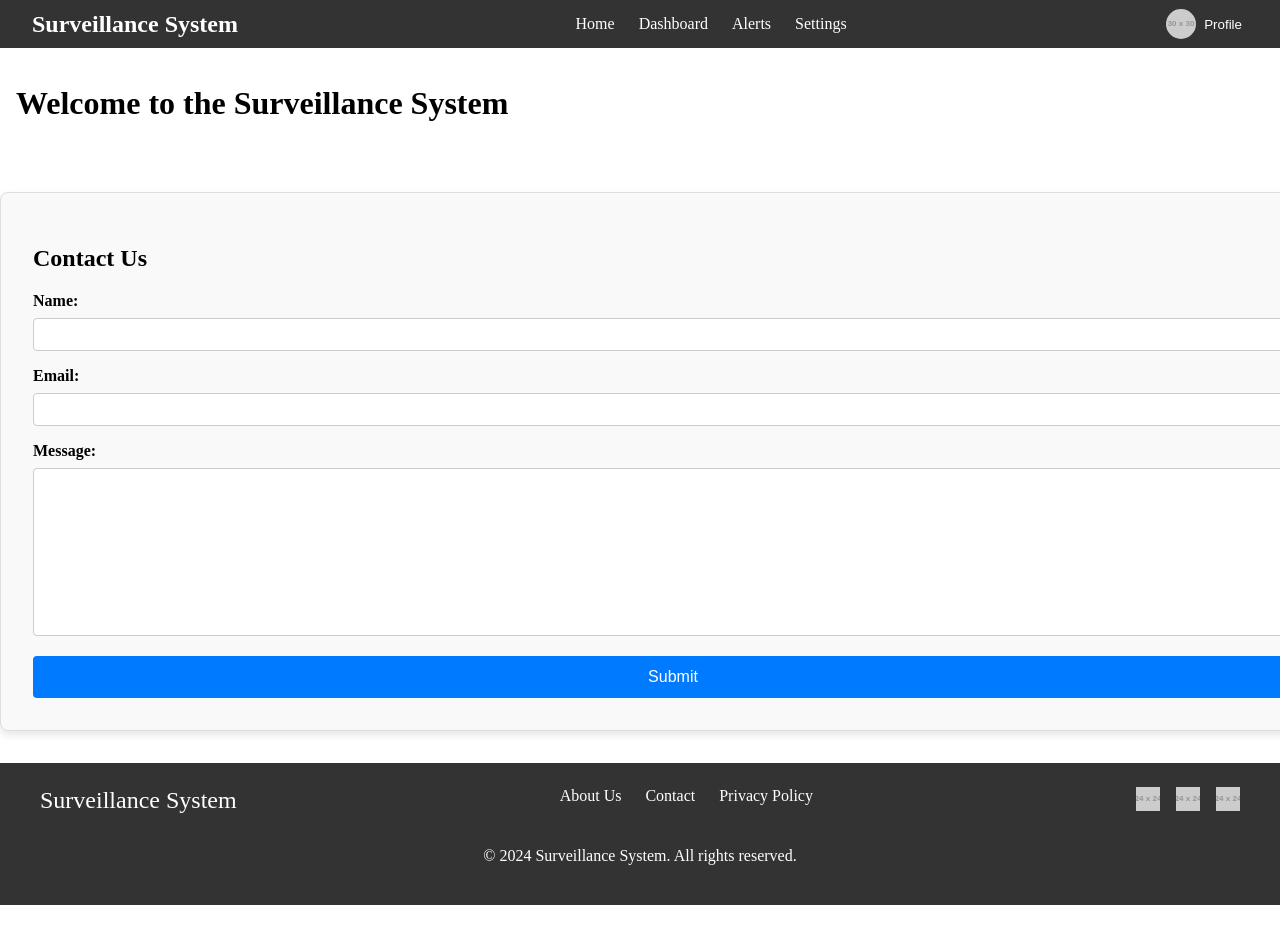
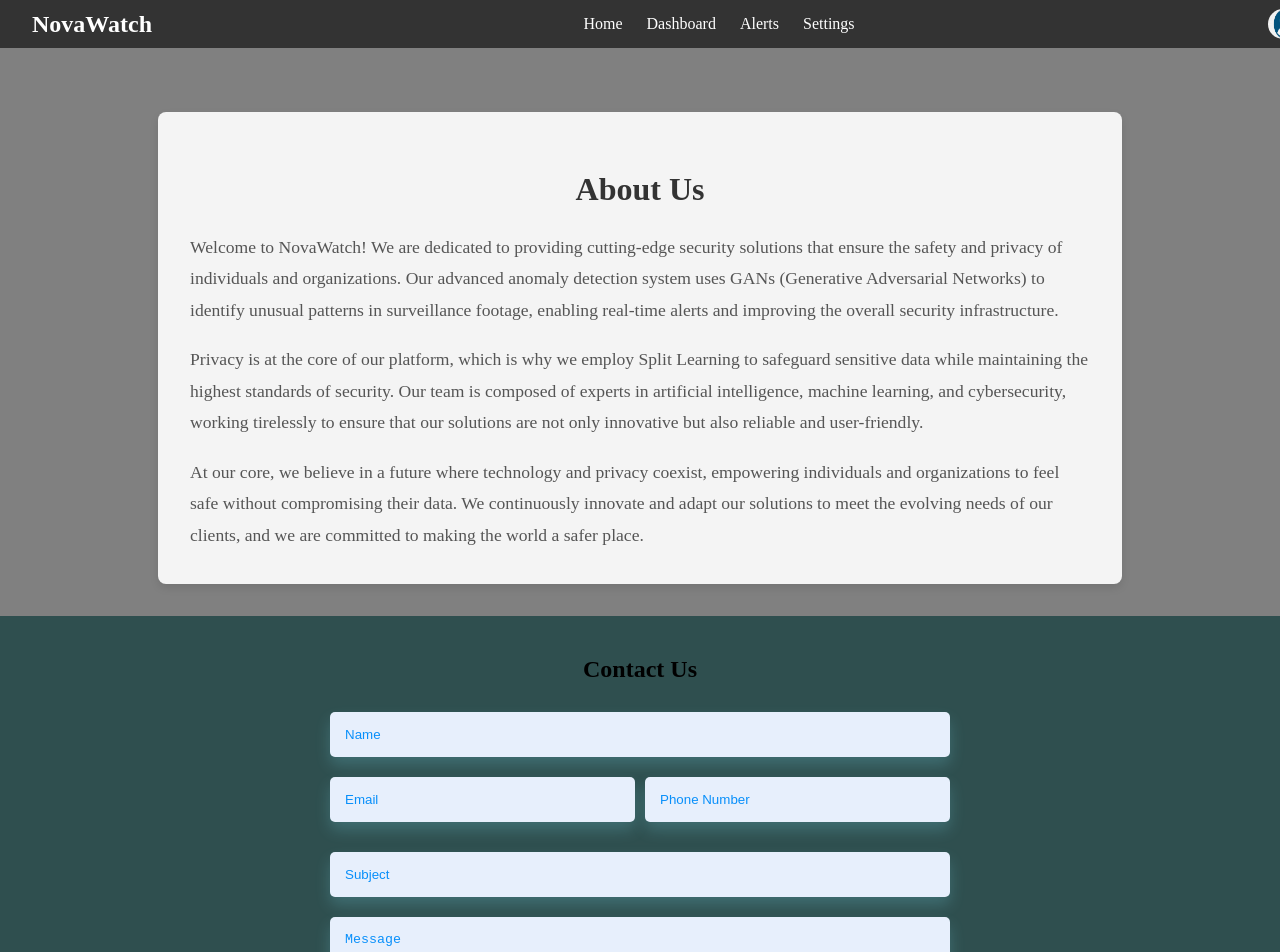
Before and after one commit to AaronPereira21/surveillance-frontend, a React (Create React App) app: page / in a window 1280 px wide. Shown: the top 952 px of the page. Before the commit the page ends 905 px from the top, so only its background shows below. Built offline with nearby package versions, Linux system fonts and the light colour scheme.

Commit message:
Updated contactform and and added about us

```diff
--- a/src/App.css
+++ b/src/App.css
@@ -4,6 +4,8 @@
   display: flex;
   flex-direction: column;
   min-height: 100vh;
+  background-color: grey;
+  width: 100%;
 }
 
 .content {
--- a/src/App.js
+++ b/src/App.js
@@ -4,6 +4,7 @@ import React from 'react';
 import Navbar from './Components/navbar';
 import Footer from './Components/footer';
 import ContactForm from './Components/contact';
+import AboutUs from './Components/aboutus';
 import './App.css';  // Import global styles
 
 function App() {
@@ -12,11 +13,9 @@ function App() {
       <Navbar />  {/* Render the Navbar */}
 
       <div className="content">
-        {/* Main content */}
-        <h1>Welcome to the Surveillance System</h1>
-        {/* Add other pages, components, or routes */}
+     </div>
+      <AboutUs/>
 
-      </div>
       <ContactForm />
       <Footer />  {/* Render the Footer */}
     </div>
--- /dev/null
+++ b/src/Components/AboutUs.css
@@ -0,0 +1,29 @@
+/* src/components/AboutUs/AboutUs.css */
+
+.about-us-container {
+    width: 100%;
+    max-width: 900px; /* Limit the maximum width */
+    margin: 2rem auto; /* Center the container */
+    padding: 2rem;
+    background-color: #f4f4f4;
+    border-radius: 8px;
+    box-shadow: 0 4px 8px rgba(0, 0, 0, 0.1);
+  }
+
+  .about-us-container h2 {
+    text-align: center;
+    margin-bottom: 1.5rem;
+    font-size: 2rem;
+    color: #333;
+  }
+
+  .about-us-container p {
+    line-height: 1.8;
+    font-size: 1.1rem;
+    margin-bottom: 1rem;
+    color: #555;
+  }
+
+  .about-us-container p:last-child {
+    margin-bottom: 0;
+  }
--- a/src/Components/Navbar.css
+++ b/src/Components/Navbar.css
@@ -7,6 +7,7 @@
     background-color: #333;
     padding: 0.5rem 2rem;
     color: white;
+    width: 100%;
   }
 
   .navbar-brand {
--- /dev/null
+++ b/src/Components/aboutus.jsx
@@ -0,0 +1,33 @@
+// src/components/AboutUs/AboutUs.jsx
+import React from 'react';
+import './AboutUs.css';
+
+const AboutUs = () => {
+  return (
+    <div className="about-us-container">
+      <h2>About Us</h2>
+      <p>
+        Welcome to NovaWatch! We are dedicated to providing cutting-edge
+        security solutions that ensure the safety and privacy of individuals and organizations.
+        Our advanced anomaly detection system uses GANs (Generative Adversarial Networks) to
+        identify unusual patterns in surveillance footage, enabling real-time alerts and improving
+        the overall security infrastructure.
+      </p>
+      <p>
+        Privacy is at the core of our platform, which is why we employ Split Learning to safeguard
+        sensitive data while maintaining the highest standards of security. Our team is composed
+        of experts in artificial intelligence, machine learning, and cybersecurity, working
+        tirelessly to ensure that our solutions are not only innovative but also reliable and
+        user-friendly.
+      </p>
+      <p>
+        At our core, we believe in a future where technology and privacy coexist, empowering
+        individuals and organizations to feel safe without compromising their data. We continuously
+        innovate and adapt our solutions to meet the evolving needs of our clients, and we are
+        committed to making the world a safer place.
+      </p>
+    </div>
+  );
+};
+
+export default AboutUs;
--- a/src/Components/contact.css
+++ b/src/Components/contact.css
@@ -1,58 +1,123 @@
-/* src/components/ContactForm/ContactForm.css */
-
 .contact-form-container {
-  width: 100%;
-
-  margin: 2rem auto; /* Center the form horizontally */
-  padding: 2rem;
-  border: 1px solid #ddd;
-  border-radius: 8px;
-  background-color: #f9f9f9;
-  box-shadow: 0 4px 8px rgba(0, 0, 0, 0.1); /* Optional: Add shadow for better appearance */
+  display: flex;
+  flex-direction: column;
+  align-items: center;
+  padding: 20px;
+  background-color: darkslategrey;
 }
 
-.contact-form h2 {
+.center {
   text-align: center;
-  margin-bottom: 1rem;
 }
 
-.contact-form label {
-  display: block;
-  margin-bottom: 0.5rem;
-  font-weight: bold;
+.form {
+  display: flex;
+  flex-direction: column;
+  align-items: flex-start;
+  width: 100%;
+  max-width: 50%;
+  margin: 0 auto;
 }
 
-.contact-form input,
-.contact-form textarea {
+.input-field {
+  border: none;
+  border-radius: 5px;
+  color: #088FFA;
+  background-color: #e7effc;
+  box-shadow: 0px 8px 15px rgba(132, 237, 255, 0.2);
   width: 100%;
-  padding: 0.5rem;
-  margin-bottom: 1rem;
-  border: 1px solid #ccc;
-  border-radius: 4px;
+  padding: 15px;
+  margin: 10px 0;
+  box-sizing: border-box;
+  resize: none;
 }
 
-.contact-form textarea {
-  height: 150px;
-  resize: vertical;
+.input-field::placeholder {
+  color: #088FFA;
 }
 
-.contact-form button {
+.inline-fields {
+  display: flex;
+  gap: 10px;
   width: 100%;
-  padding: 0.75rem;
-  background-color: #007bff;
-  color: white;
-  border: none;
-  border-radius: 4px;
-  font-size: 1rem;
-  cursor: pointer;
+  margin-bottom: 10px;
 }
 
-.contact-form button:disabled {
-  background-color: #aaa;
+/* form {
+  background-color: #d3e4fe;
+  padding: 20px;
+  border-radius: 5px;
+} */
+
+.inline-fields input {
+  flex: 1;
+  max-width: calc(50% - 5px);
 }
 
-.contact-form .form-status {
-  margin-top: 1rem;
-  text-align: center;
+@media screen and (max-width: 950px) {
+  .inline-fields {
+    flex-direction: column;
+    align-items: stretch;
+    gap: 10px;
+  }
+
+  .inline-fields input {
+    flex: none;
+    max-width: 100%;
+    margin-bottom: 10px;
+  }
+
+  .contact-details {
+    color: darkblue;
+    flex-direction: column;
+    align-items: center;
+    text-align: center;
+  }
+}
+
+.submit-button {
+  background-color: #088FFA;
+  color: #e7effc;
+  border: none;
+  padding: 10px 15px;
+  cursor: pointer;
+  margin: 10px auto;
+  display: block;
+  box-shadow: 0px 8px 15px rgba(141, 238, 255, 0.2);
+  transition: transform 0.2s, box-shadow 0.2s;
+}
+
+.submit-button:hover {
+  transform: translateY(-3px);
+  transition: 0.4s ease;
+  background-color: #d3e4fe;
+  color: #2295f4;
+}
+
+.contact-details {
+  display: flex;
+  color: darkblue;
+  justify-content: space-between;
+  width: 100%;
+  max-width: 50%;
+  margin: 10px auto;
+}
+
+.contact-detail {
+  display: flex;
+  align-items: baseline;
+}
+
+.contact-detail.left {
+  flex: 1;
+}
+
+.contact-detail.right {
+  flex: 1;
+  margin-right: 0%;
+}
+
+.contact-detail span {
   font-weight: bold;
+  margin-right: 5px;
 }
--- a/src/Components/contact.jsx
+++ b/src/Components/contact.jsx
@@ -1,89 +1,76 @@
-// src/components/ContactForm/ContactForm.jsx
 import React, { useState } from 'react';
 import './contact.css';
 
-const ContactForm = () => {
+function ContactForm() {
   const [formData, setFormData] = useState({
     name: '',
     email: '',
+    phoneNumber: '',
+    subject: '',
     message: '',
   });
-
-  const [isSubmitting, setIsSubmitting] = useState(false);
-  const [formStatus, setFormStatus] = useState('');
 
   const handleChange = (e) => {
     const { name, value } = e.target;
     setFormData({ ...formData, [name]: value });
   };
 
-  const handleSubmit = async (e) => {
-    e.preventDefault();
-    setIsSubmitting(true);
-
-    try {
-      // Example POST request (replace URL with your backend endpoint)
-      const response = await fetch('/api/contact', {
-        method: 'POST',
-        headers: {
-          'Content-Type': 'application/json',
-        },
-        body: JSON.stringify(formData),
-      });
-
-      if (response.ok) {
-        setFormStatus('Thank you for your message! We will get back to you soon.');
-        setFormData({ name: '', email: '', message: '' });
-      } else {
-        setFormStatus('There was an error. Please try again later.');
-      }
-    } catch (error) {
-      setFormStatus('There was an error. Please try again later.');
-    } finally {
-      setIsSubmitting(false);
-    }
-  };
+  // const handleSubmit = (e) => {
+  //   e.preventDefault();
+  //   // Handle form submission here (e.g., send data to a server)
+  //   console.log(formData);
+  // };
 
   return (
-    <div className="contact-form-container">
-      <h2 className ="contact-heading">Contact Us</h2>
-      <form onSubmit={handleSubmit} className="contact-form">
-        <label htmlFor="name">Name:</label>
+    <div className="contact-form-container" id='contact'>
+      <h2 className="center events-title" style={{'fontWeight':'500'}}><b>Contact Us</b></h2>
+
+      <form className="form" action="" method="POST">
         <input
           type="text"
-          id="name"
           name="name"
+          placeholder="Name"
           value={formData.name}
           onChange={handleChange}
-          required
+          className="input-field"
         />
-
-        <label htmlFor="email">Email:</label>
+        <div className="inline-fields">
+          <input
+            type="email"
+            name="email"
+            placeholder="Email"
+            value={formData.email}
+            onChange={handleChange}
+            className="input-field"
+          />
+          <input
+            type="tel"
+            name="phoneNumber"
+            placeholder="Phone Number"
+            value={formData.phoneNumber}
+            onChange={handleChange}
+            className="input-field"
+          />
+        </div>
         <input
-          type="email"
-          id="email"
-          name="email"
-          value={formData.email}
+          type="text"
+          name="subject"
+          placeholder="Subject"
+          value={formData.subject}
           onChange={handleChange}
-          required
+          className="input-field"
         />
-
-        <label htmlFor="message">Message:</label>
         <textarea
-          id="message"
           name="message"
+          placeholder="Message"
           value={formData.message}
           onChange={handleChange}
-          required
-        ></textarea>
-
-        <button type="submit" disabled={isSubmitting}>
-          {isSubmitting ? 'Submitting...' : 'Submit'}
-        </button>
+          className="input-field"
+        />
+        <button type="submit" className="submit-button register">Submit</button>
       </form>
-      {formStatus && <p className="form-status">{formStatus}</p>}
     </div>
   );
-};
+}
 
 export default ContactForm;
--- a/src/Components/footer.css
+++ b/src/Components/footer.css
@@ -7,6 +7,7 @@
     display: flex;
     flex-direction: column;
     align-items: center;
+    width:100%;
   }
 
   .footer-content {
--- a/src/Components/footer.jsx
+++ b/src/Components/footer.jsx
@@ -1,13 +1,16 @@
 // src/components/Footer/Footer.jsx
 import React from 'react';
 import './footer.css';  // Import the CSS file for styling
+import Facebookimage from '../assests/facebook.png'
+import Githubimage from '../assests/github.png'
+import Linkedinimage from '../assests/linkedin.png'
 
 const Footer = () => {
   return (
     <footer className="footer">
       <div className="footer-content">
         <div className="footer-logo">
-          <a href="/">Surveillance System</a>
+          <a href="/">NovaWatch</a>
         </div>
 
         <ul className="footer-links">
@@ -18,19 +21,19 @@ const Footer = () => {
 
         <div className="footer-socials">
           <a href="https://facebook.com" target="_blank" rel="noopener noreferrer">
-            <img src="https://via.placeholder.com/24" alt="Facebook" />
+            <img src={Facebookimage} alt="Facebook" />
           </a>
-          <a href="https://twitter.com" target="_blank" rel="noopener noreferrer">
-            <img src="https://via.placeholder.com/24" alt="Twitter" />
+          <a href="https://github.com" target="_blank" rel="noopener noreferrer">
+            <img src={Githubimage} alt="Twitter" />
           </a>
           <a href="https://linkedin.com" target="_blank" rel="noopener noreferrer">
-            <img src="https://via.placeholder.com/24" alt="LinkedIn" />
+            <img src={Linkedinimage} alt="LinkedIn" />
           </a>
         </div>
       </div>
 
       <div className="footer-bottom">
-        <p>&copy; {new Date().getFullYear()} Surveillance System. All rights reserved.</p>
+        <p>&copy; {new Date().getFullYear()} NovaWatch. All rights reserved.</p>
       </div>
     </footer>
   );
--- a/src/Components/navbar.jsx
+++ b/src/Components/navbar.jsx
@@ -1,12 +1,13 @@
 // src/components/Navbar.js
 import React from 'react';
 import './Navbar.css';
+import Profileimage from '../assests/profile.png'
 
 const Navbar = () => {
   return (
     <nav className="navbar">
       <div className="navbar-brand">
-        <a href="/">Surveillance System</a>
+        <a href="/">NovaWatch</a>
       </div>
 
       <ul className="navbar-links">
@@ -18,8 +19,8 @@ const Navbar = () => {
 
       <div className="navbar-profile">
         <button className="profile-btn">
-          <img src="https://via.placeholder.com/30" alt="Profile" />
-          Profile
+          <img src={Profileimage} alt="Profile" />
+
         </button>
       </div>
     </nav>
--- a/src/index.css
+++ b/src/index.css
@@ -3,6 +3,7 @@
 html, body {
   height: 100%;
   margin: 0;
+  width: 100%;
 }
 
 .App {
```
Also changed, not shown: src/assests/profile.png (added).
